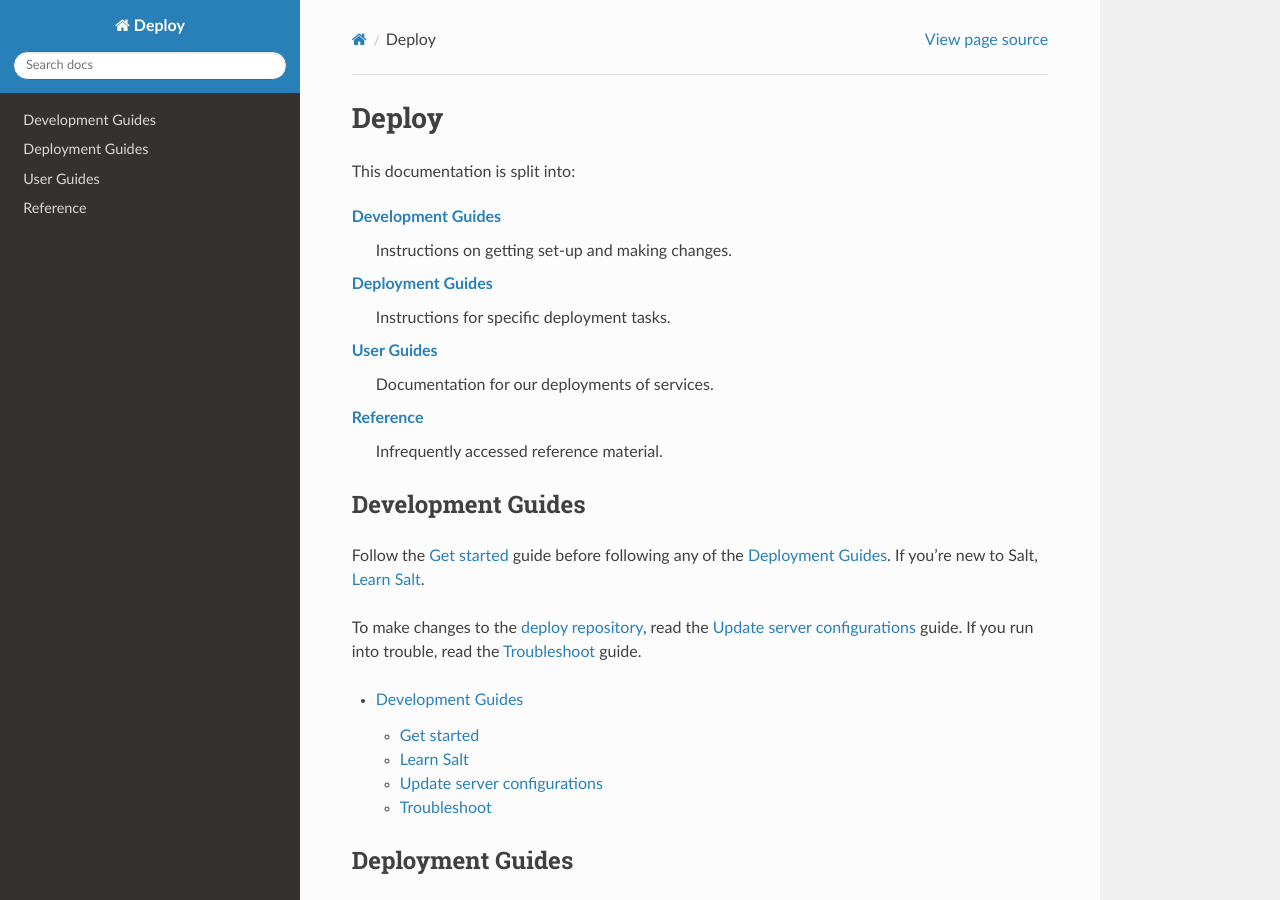
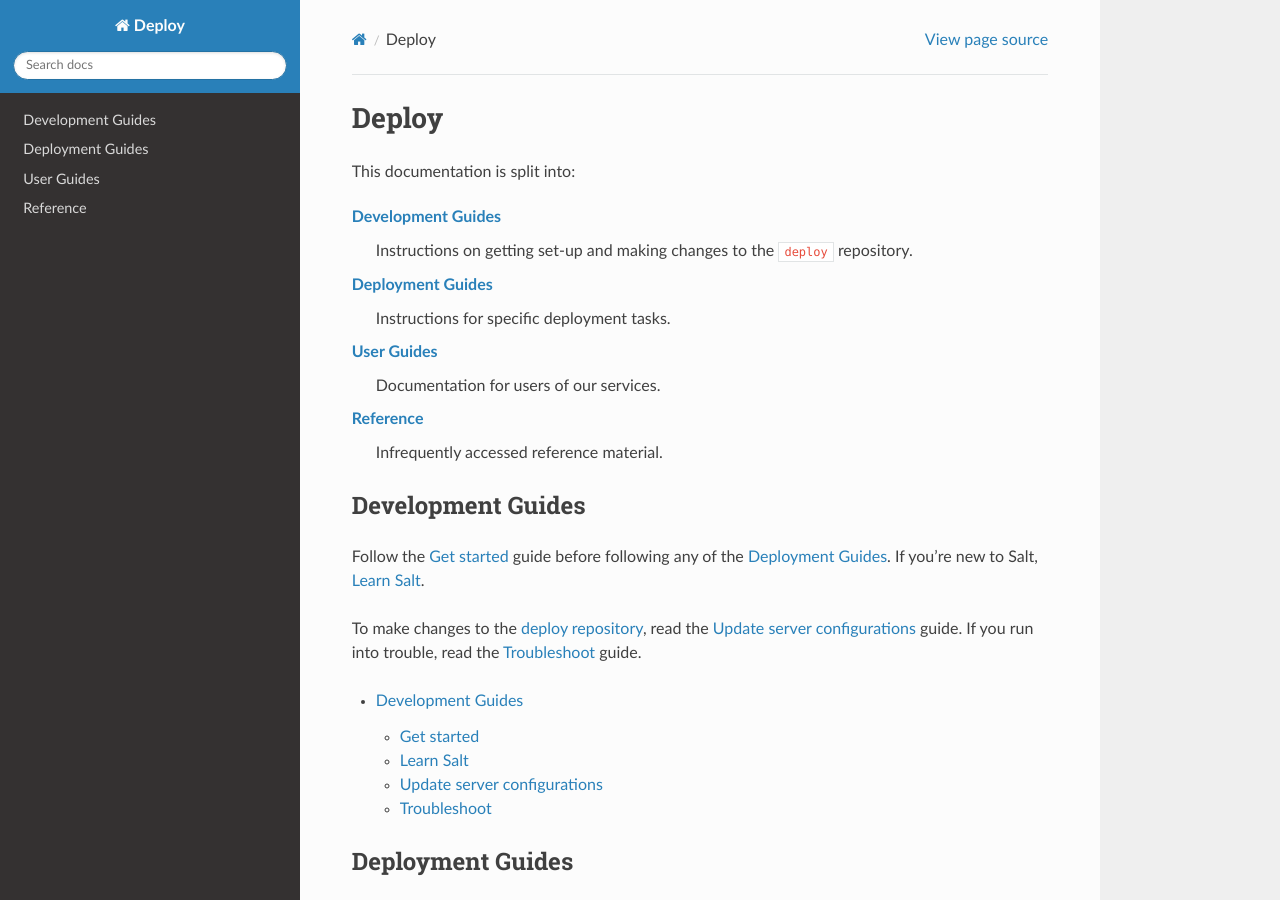
Before and after one commit to open-contracting/deploy, a Sphinx documentation site: the page built from docs/index.rst, in a window 1280 px wide and 900 px high. Built offline with Sphinx 7.4.7 and the Read the Docs theme 2.0.0, drawn with Linux system fonts in a browser that asks for light colours.

Commit message:
Make documentation section descriptions clearer

```diff
--- a/docs/index.rst
+++ b/docs/index.rst
@@ -4,11 +4,11 @@ Deploy
 This documentation is split into:
 
 :doc:`Development Guides<develop/index>`
-   Instructions on getting set-up and making changes.
+   Instructions on getting set-up and making changes to the ``deploy`` repository.
 :doc:`Deployment Guides<deploy/index>`
    Instructions for specific deployment tasks.
 :doc:`User Guides<use/index>`
-   Documentation for our deployments of services.
+   Documentation for users of our services.
 :doc:`Reference<reference/index>`
    Infrequently accessed reference material.
 
```
